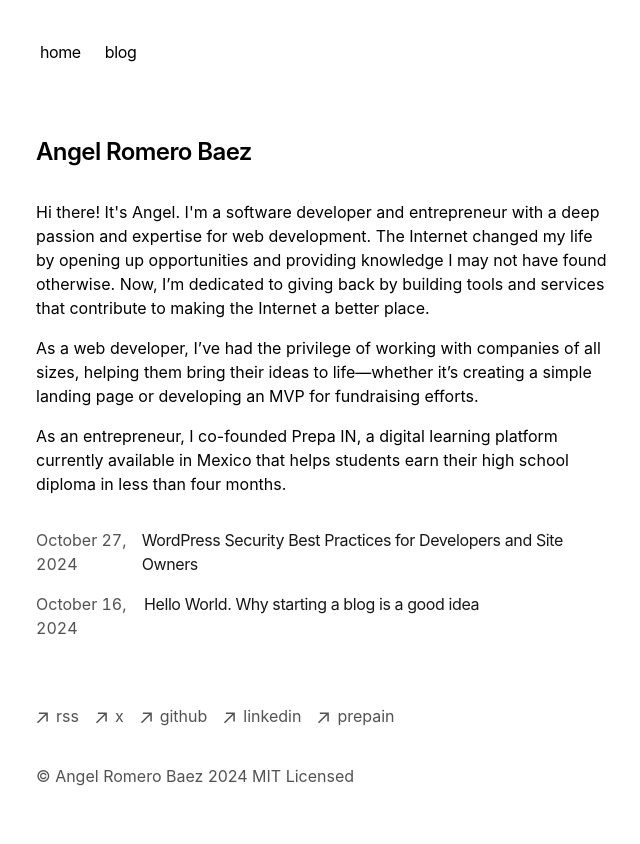
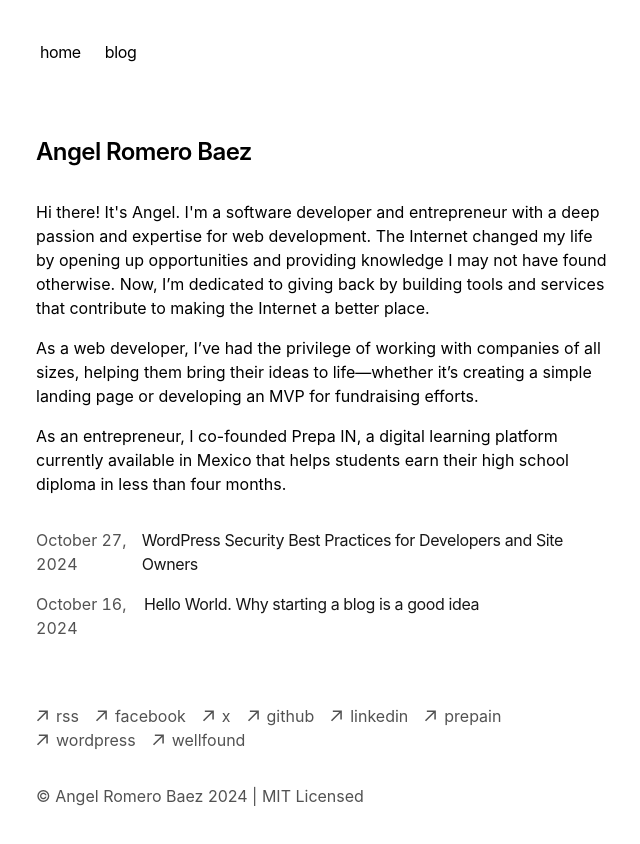
Before and after one commit to baezor/angelromerobaez, a Next.js app: page / in a window 1280 px wide. Shown: the top 844 px of the page, without its empty margins (316-956 px from the left). Built offline with nearby package versions, Linux system fonts and the light colour scheme.

Commit message:
chore: adjusted footer

```diff
--- a/app/components/footer.tsx
+++ b/app/components/footer.tsx
@@ -1,3 +1,38 @@
+const links = [
+  {
+    href: "/rss",
+    label: "rss",
+  },
+  {
+    href: "https://www.facebook.com/baezor/",
+    label: "facebook",
+  },
+  {
+    href: "https://x.com/baezor/",
+    label: "x",
+  },
+  {
+    href: "https://github.com/baezor/",
+    label: "github",
+  },
+  {
+    href: "https://www.linkedin.com/in/angelromerobaez/",
+    label: "linkedin",
+  },
+  {
+    href: "https://prepain.mx/angel/",
+    label: "prepain",
+  },
+  {
+    href: "https://profiles.wordpress.org/baezor/",
+    label: "wordpress",
+  },
+  {
+    href: "https://wellfound.com/u/baez",
+    label: "wellfound",
+  },
+];
+
 function ArrowIcon() {
   return (
     <svg
@@ -18,57 +53,18 @@ function ArrowIcon() {
 export default function Footer() {
   return (
     <footer className="mb-16">
-      <ul className="font-sm mt-8 flex flex-col space-x-0 space-y-2 text-neutral-600 md:flex-row md:space-x-4 md:space-y-0 dark:text-neutral-300">
-        <li>
-          <a
-            className="flex items-center transition-all hover:text-neutral-800 dark:hover:text-neutral-100"
-            rel="noopener noreferrer"
-            target="_blank"
-            href="/rss"
-          >
-            <ArrowIcon />
-            <p className="ml-2 h-7">rss</p>
-          </a>
-        </li>
-        <li>
-          <a
-            className="flex items-center transition-all hover:text-neutral-800 dark:hover:text-neutral-100"
-            href="https://x.com/baezor/"
-          >
-            <ArrowIcon />
-            <p className="ml-2 h-7">x</p>
-          </a>
-        </li>
-        <li>
-          <a
-            className="flex items-center transition-all hover:text-neutral-800 dark:hover:text-neutral-100"
-            href="https://github.com/baezor/"
-          >
-            <ArrowIcon />
-            <p className="ml-2 h-7">github</p>
-          </a>
-        </li>
-        <li>
-          <a
-            className="flex items-center transition-all hover:text-neutral-800 dark:hover:text-neutral-100"
-            href="https://www.linkedin.com/in/angelromerobaez/"
-          >
-            <ArrowIcon />
-            <p className="ml-2 h-7">linkedin</p>
-          </a>
-        </li>
-        <li>
-          <a
-            className="flex items-center transition-all hover:text-neutral-800 dark:hover:text-neutral-100"
-            href="https://prepain.mx/angel/"
-          >
-            <ArrowIcon />
-            <p className="ml-2 h-7">prepain</p>
-          </a>
-        </li>
+      <ul className="font-sm mt-8 flex md:flex-wrap flex-col space-x-0 space-y-2 text-neutral-600 md:flex-row md:space-x-4 md:space-y-0 dark:text-neutral-300">
+        {links.map((link) => (
+          <li key={link.href}>
+            <a href={link.href} className="flex items-center space-x-2">
+              <ArrowIcon />
+              <span>{link.label}</span>
+            </a>
+          </li>
+        ))}
       </ul>
       <p className="mt-8 text-neutral-600 dark:text-neutral-300">
-        © Angel Romero Baez {new Date().getFullYear()} MIT Licensed
+        © Angel Romero Baez {new Date().getFullYear()} | MIT Licensed
       </p>
     </footer>
   );
```
